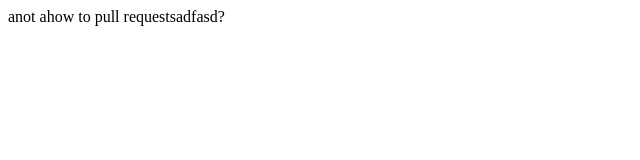
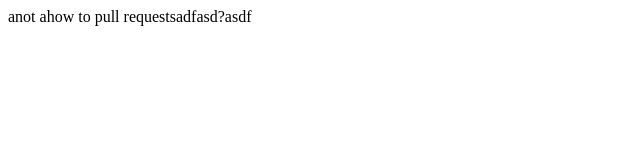
Before and after one commit to xqr3218/next-demo, a Next.js app: page /a in a window 1280 px wide. Shown: the top 160 px of the page, without its empty margins (0-640 px from the left). Built offline with nearby package versions, Linux system fonts and the light colour scheme.

Commit message:
Update a.js

```diff
--- a/pages/a.js
+++ b/pages/a.js
@@ -2,6 +2,6 @@ export default () => (
     <div>
         a
         {`not a`}
-        {`how to pull requestsadfasd?`}
+        {`how to pull requestsadfasd?asdf`}
     </div>
 )
```
